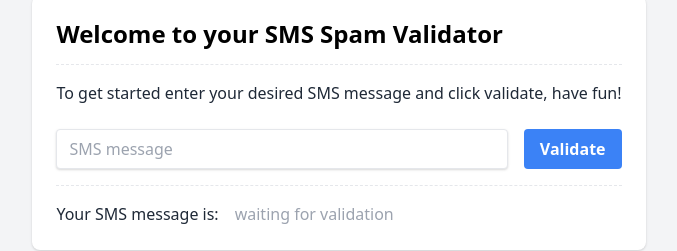
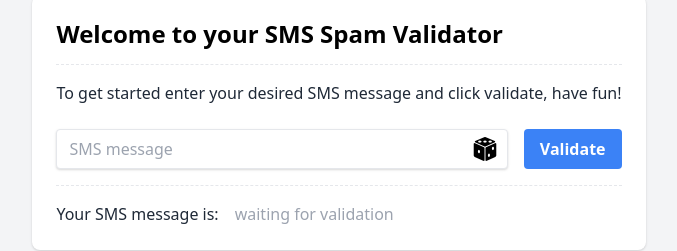
Before and after one commit to blekso/sms-spam-validator, a Nuxt app: page / in a window 1280 px wide. Shown: the part 334-585 px from the top of the page, without its empty margins (301-978 px from the left). Built offline with nearby package versions, Linux system fonts and the light colour scheme.

Commit message:
added random sentence generator and updated vercel config

```diff
--- a/components/Validator.vue
+++ b/components/Validator.vue
@@ -14,7 +14,10 @@
             To get started enter your desired SMS message and click validate, have fun!
           </p>
           <div class="mt-6 flex">
-            <input v-model="inputData" class="shadow mr-4 appearance-none border rounded w-full py-2 px-3 text-gray-700 leading-tight focus:outline-none focus:shadow-outline " id="message" type="text" placeholder="SMS message">
+            <div class="mr-4 w-full flex relative">
+              <input v-model="inputData" class="shadow w-full appearance-none border rounded py-2 px-3 text-gray-700 leading-tight focus:outline-none focus:shadow-outline " id="message" type="text" placeholder="SMS message">
+              <img src="dice.png" class="valign z-10 cursor-pointer" @click="sentence">
+            </div>
             <button @click="getValidation" class="bg-blue-500 hover:bg-blue-700 text-white font-bold py-2 px-4 rounded focus:outline-none focus:shadow-outline" type="button">
               Validate
             </button>
@@ -46,16 +49,33 @@
 </template>
 
 <script>
+var verbs, nouns, adjectives, adverbs, preposition;
+nouns = ["bird", "clock", "boy", "plastic", "duck", "teacher", "old lady", "professor", "hamster", "dog"];
+verbs = ["kicked", "ran", "flew", "dodged", "sliced", "rolled", "died", "breathed", "slept", "killed"];
+adjectives = ["beautiful", "lazy", "professional", "lovely", "dumb", "rough", "soft", "hot", "vibrating", "slimy"];
+adverbs = ["slowly", "elegantly", "precisely", "quickly", "sadly", "humbly", "proudly", "shockingly", "calmly", "passionately"];
+preposition = ["down", "into", "up", "on", "upon", "below", "above", "through", "across", "towards"];
+
 export default {
   name: 'Validator',
   data() {
     return {
       inputData: '',
       output: '',
-      probabilities: 0
+      probabilities: 0,
     }
   },
   methods: {
+    randGen() {
+      return Math.floor(Math.random() * 5);
+    },
+    sentence() {
+      var rand1 = Math.floor(Math.random() * 10);
+      var rand2 = Math.floor(Math.random() * 10);
+      var rand3 = Math.floor(Math.random() * 10);
+      var rand4 = Math.floor(Math.random() * 10);
+      this.inputData = "The " + adjectives[rand1] + " " + nouns[rand2] + " " + adverbs[rand3] + " " + verbs[rand4];
+    },
     async getValidation(){
       const token = 'Bearer FlUaf2XgYe/b3BJkBlsV7wRrvJaXNuJp4Xqax4a25tLG9hygVRd6ctkx8zY1BFx2G4DTnX7MxSiYNs8iOGhg6g=='
       const URL = "https://ussouthcentral.services.azureml.net/workspaces/cdef93b81c194d23b631e9efdb6af565/services/ad000ea1767a49d083be747b4a1cb55b/execute?api-version=2.0&details=true";
@@ -85,3 +105,12 @@ export default {
   }
 }
 </script>
+
+<style scoped>
+.valign {
+    position: absolute;
+    top: 50%;
+    right: 2.5%;
+    transform: translateY(-50%);
+}
+</style>
```
Also changed, not shown: static/dice.png (added), vercel.json.
